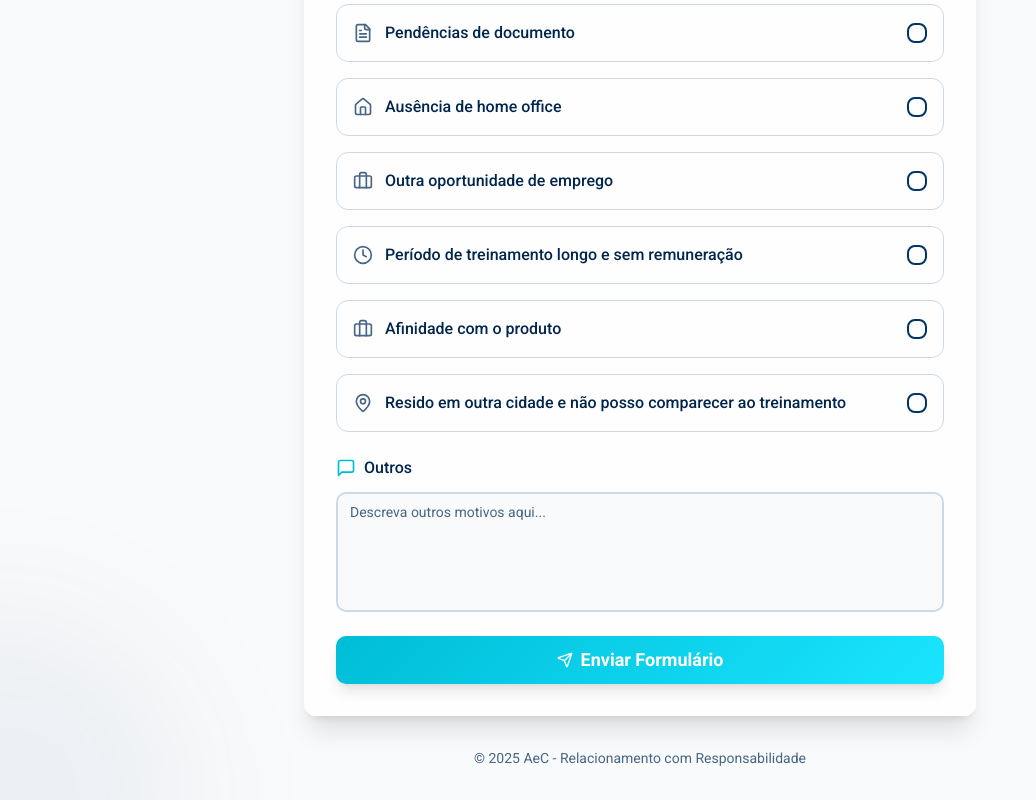
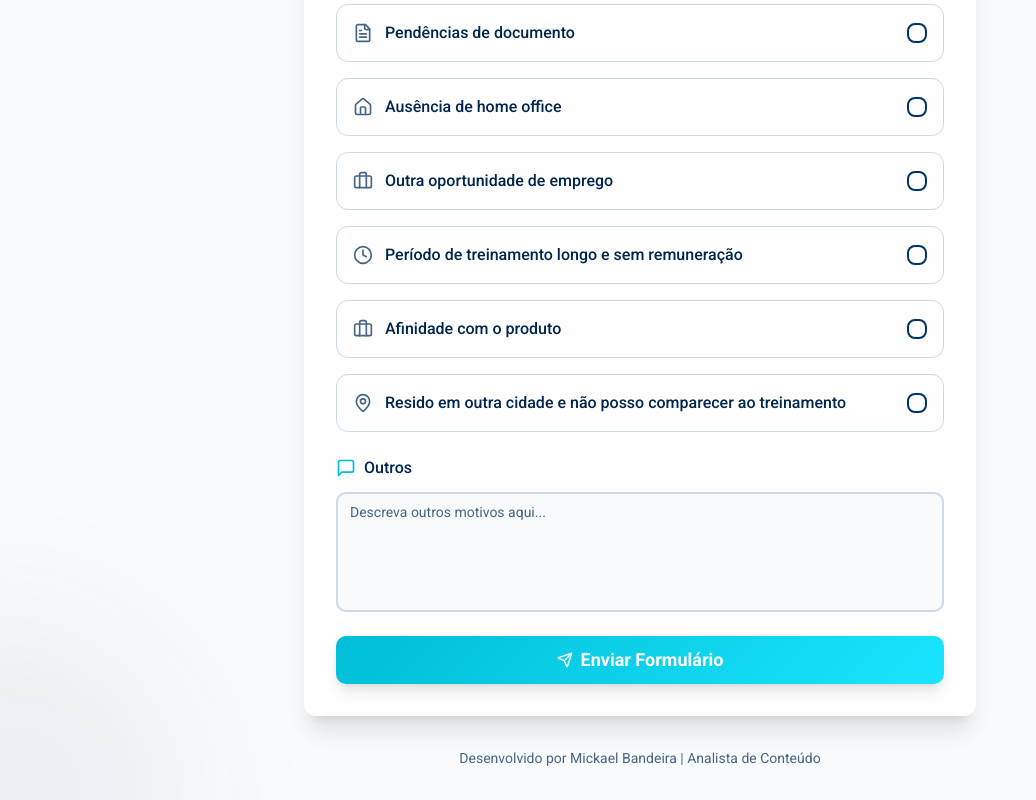
Before and after one commit to mickaelbandeira-art/aec-training-insights, a React (Vite) app: page / in a window 1280 px wide. Shown: the part 635-1435 px from the top of the page, without its empty margins (0-1036 px from the left). Built offline with nearby package versions, Linux system fonts and the light colour scheme; the HTML template or start-up script is replaced by a standard one.

Commit message:
chore: Update footer text with developer credit

```diff
--- a/src/components/TrainingForm.tsx
+++ b/src/components/TrainingForm.tsx
@@ -234,7 +234,7 @@ export function TrainingForm() {
 
         {/* Footer */}
         <footer className="text-center mt-8 text-muted-foreground text-sm animate-fade-in" style={{ animationDelay: '0.8s' }}>
-          <p>© {new Date().getFullYear()} AeC - Relacionamento com Responsabilidade</p>
+          <p>Desenvolvido por Mickael Bandeira | Analista de Conteúdo</p>
         </footer>
       </div>
     </div>
```
